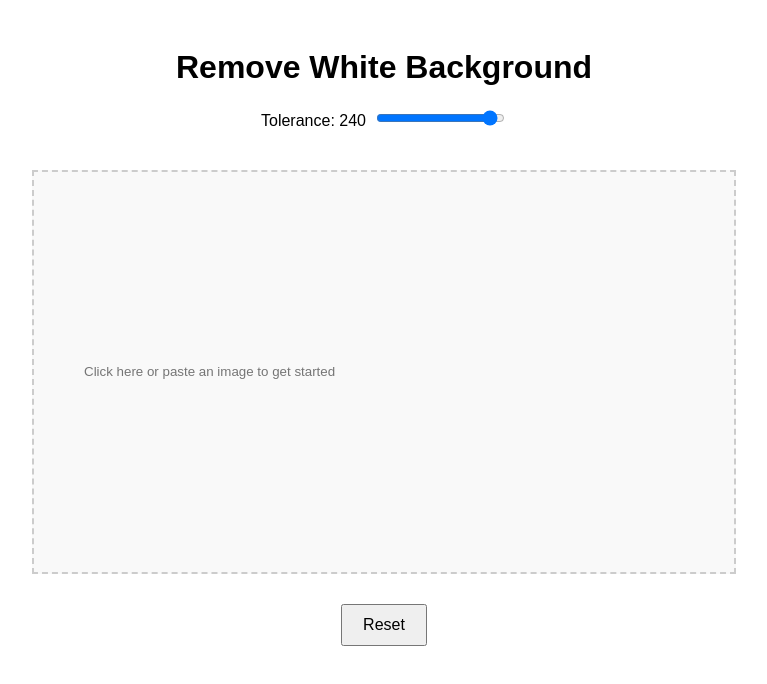
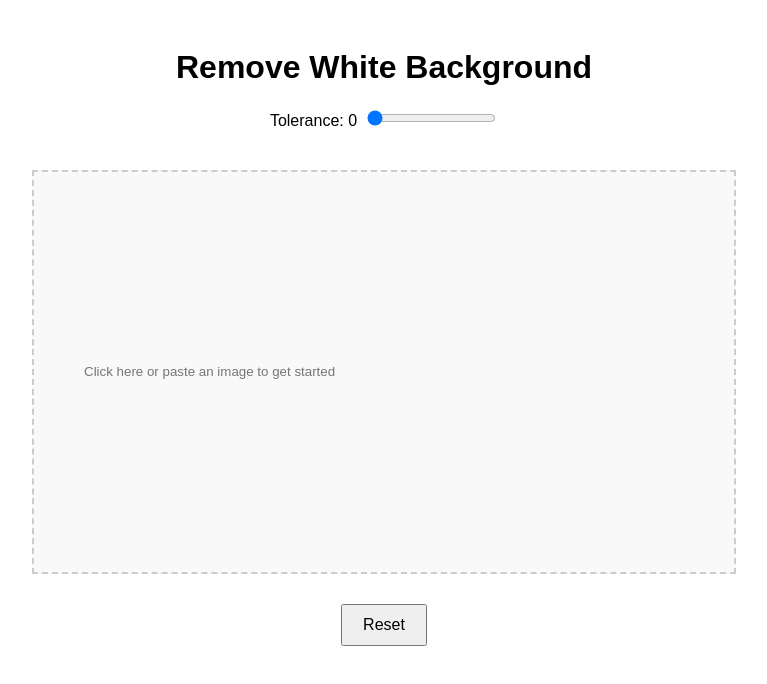
Before and after one commit to Mara-Li/remove_bg, a React (Vite) app: page / in a window 1280 px wide. Shown: the top 684 px of the page, without its empty margins (256-1023 px from the left). Built offline with nearby package versions, Linux system fonts and the light colour scheme.

Commit message:
set default tolerance to 0

```diff
--- a/src/App.tsx
+++ b/src/App.tsx
@@ -4,7 +4,7 @@
 export const App = () => {
   const [uploadedImage, setUploadedImage] = useState<string | null>(null);
   const [processedImage, setProcessedImage] = useState<string | null>(null);
-  const [tolerance, setTolerance] = useState<number>(240);
+  const [tolerance, setTolerance] = useState<number>(0);
   const fileInputRef = useRef<HTMLInputElement>(null);
   const showToast = (message: string, error?: boolean) => {
     if (error) toast.error(message);
```
